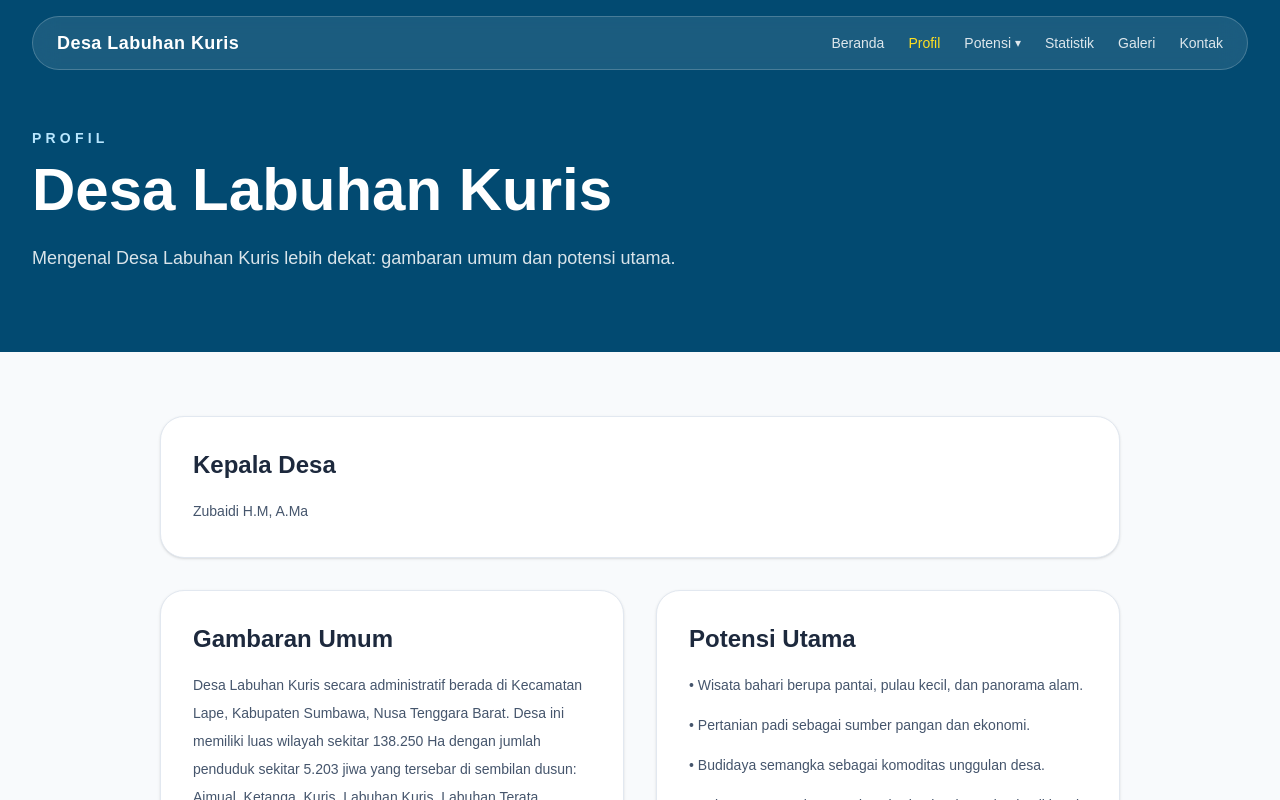
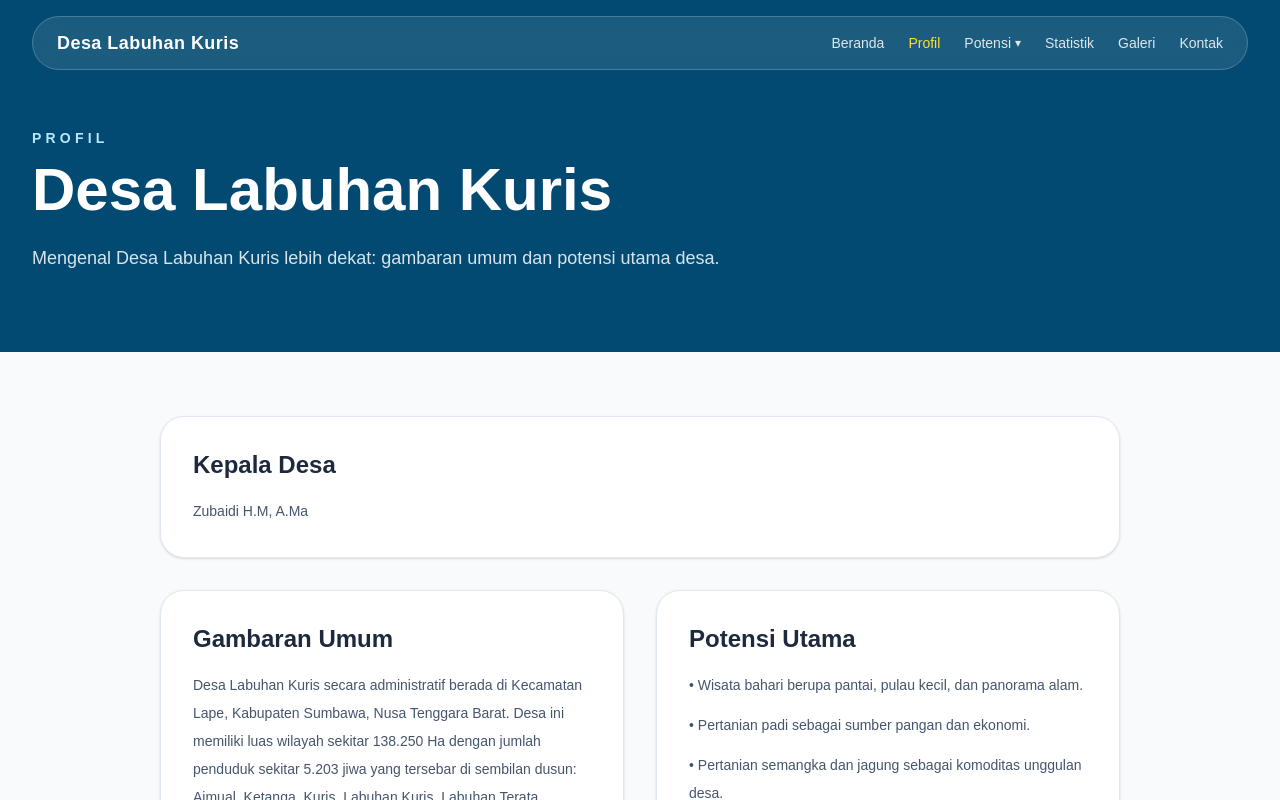
Before and after one commit to dhaniverdant/labuhan-kuris, a Next.js app: page /profil in a window 1280 px wide. Shown: the top 800 px of the page. Built offline with nearby package versions, Linux system fonts and the light colour scheme.

Commit message:
change profil hero description

```diff
--- a/app/profil/page.tsx
+++ b/app/profil/page.tsx
@@ -8,7 +8,7 @@ export default function ProfilPage() {
       <PageHero
         eyebrow="Profil"
         title="Desa Labuhan Kuris"
-        description="Mengenal Desa Labuhan Kuris lebih dekat: gambaran umum dan potensi utama."
+        description="Mengenal Desa Labuhan Kuris lebih dekat: gambaran umum dan potensi utama desa."
       />
 
       <section className="mx-auto max-w-5xl px-6 py-16 lg:px-8">
@@ -42,7 +42,7 @@ export default function ProfilPage() {
                 • Wisata bahari berupa pantai, pulau kecil, dan panorama alam.
               </li>
               <li>• Pertanian padi sebagai sumber pangan dan ekonomi.</li>
-              <li>• Budidaya semangka sebagai komoditas unggulan desa.</li>
+              <li>• Pertanian semangka dan jagung sebagai komoditas unggulan desa.</li>
               <li>
                 • Peluang pengembangan desa berbasis wisata dan hasil bumi.
               </li>
```
